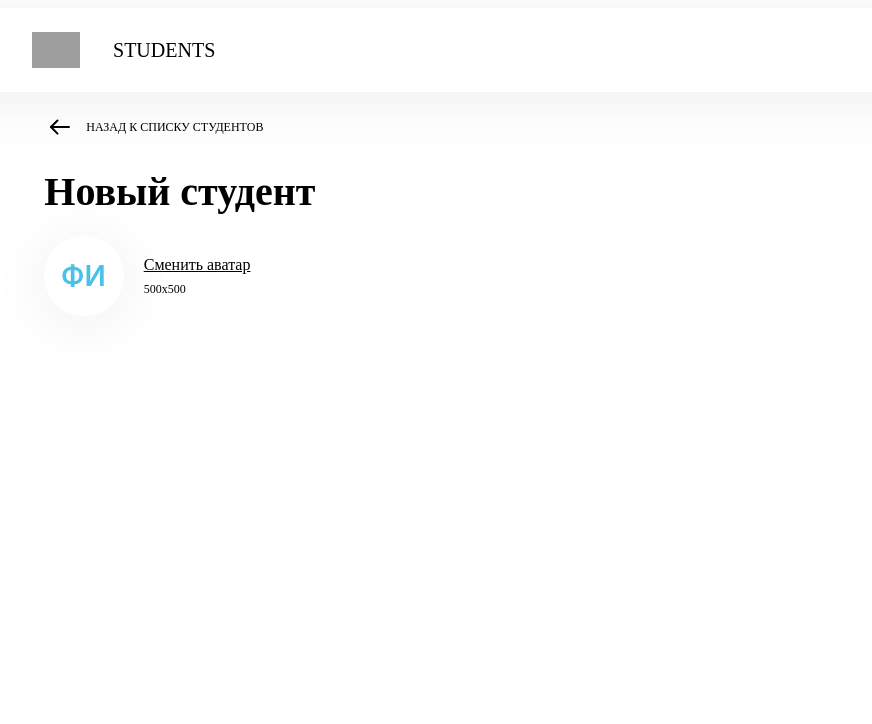
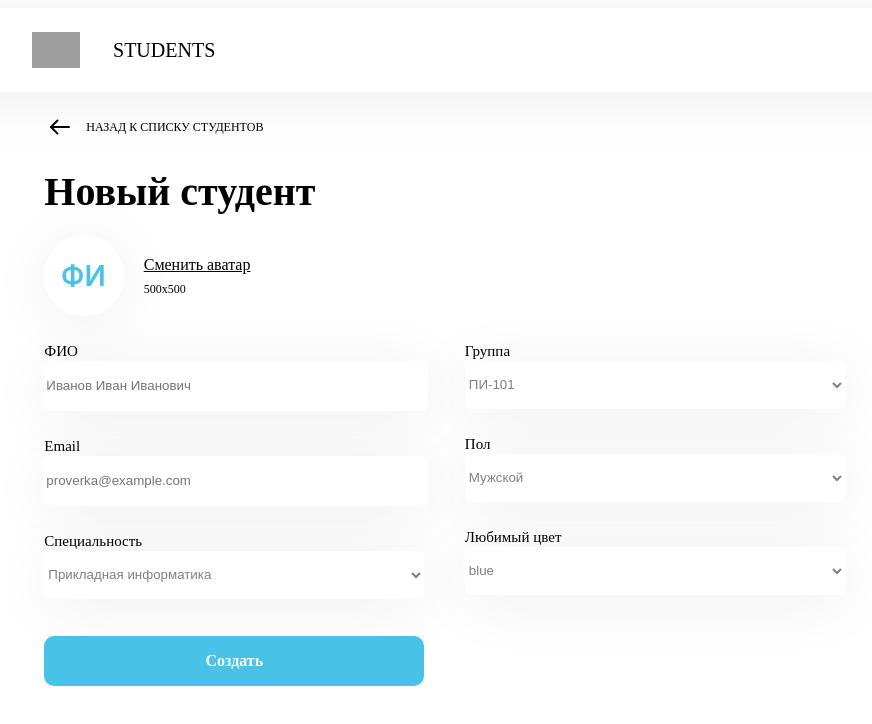
Before and after one commit to AppleePie/students-table-application, a React (Create React App) app: page / in a window 1280 px wide. Both pictures are taken after typing "Sample" into the empty fields and a click on the button "Добавить студента". Shown: the top 724 px of the page, without its empty margins (128-1000 px from the left). Built offline with nearby package versions, Linux system fonts and the light colour scheme; grey boxes are pictures that could not be loaded.

Commit message:
Update second screen with content container

```diff
--- a/src/Body/index.js
+++ b/src/Body/index.js
@@ -1,41 +1,21 @@
 import React, { useState } from 'react';
 import UnderHeaderContainer from '../SecondLineContainer';
-import SearchAndSort from '../ThirdLineContainer';
+import ThirdLine from '../ThirdLineContainer';
 import BackButton from './BackButton';
+import Content from '../Content';
 import './index.css';
 
-// class Body extends React.Component {
-//     state = {
-//         isDefaultScreen: true
-//     }
-
-//     render() {
-//        return (
-//             <div>
-//                 <BackButton handleClick={this.boomerang} isDefaultScreen={this.state.isDefaultScreen}/>
-//                 <div className="body">
-//                     <UnderHeaderContainer handleClick={this.boomerang} isDefaultScreen={this.state.isDefaultScreen}/>
-//                     <SearchAndSort isDefaultScreen={this.state.isDefaultScreen}/>
-//                 </div>
-//             </div>
-//         );
-//     }
-
-//     boomerang = (flag) => this.setState({isDefaultScreen: flag});
-// }
-
-function Body() {
-    const [isDefaultScreen, boomerang] = useState(true);
+export default function Body() {
+    const [isDefaultScreen, setScreen] = useState(true);
 
     return (
-        <div>
-            <BackButton handleClick={boomerang} isDefaultScreen={isDefaultScreen}/>
+        <>
+            <BackButton handleClick={setScreen} isDefaultScreen={isDefaultScreen}/>
             <div className="body">
-                <UnderHeaderContainer handleClick={boomerang} isDefaultScreen={isDefaultScreen}/>
-                <SearchAndSort isDefaultScreen={isDefaultScreen}/>
+                <UnderHeaderContainer handleClick={setScreen} isDefaultScreen={isDefaultScreen}/>
+                <ThirdLine isDefaultScreen={isDefaultScreen}/>
+                <Content isDefaultScreen={isDefaultScreen}/>
             </div>
-        </div>
+        </>
     );
 }
-
-export default Body;
--- /dev/null
+++ b/src/Content/InputField.js
@@ -0,0 +1,18 @@
+import React, { useState } from 'react';
+
+export default function InputField(props) {
+    const [value, setValue] = useState('');
+
+    return (
+        <div className="input-field">
+            <label className="field-name">{props.name}</label>
+            <input
+                className="field-value"
+                type={props.type}
+                placeholder={props.placeholder}
+                value={value}
+                onChange={(e) => setValue(e.target.value)}
+            />
+        </div>
+    );
+}
--- /dev/null
+++ b/src/Content/SelectorField.js
@@ -0,0 +1,20 @@
+import React, { useState } from 'react';
+
+export default function Selector(props) {
+    const [colour, setColour] = useState("#808080");
+    let items = props.items.slice();
+    return (
+        <div className="input-field">
+            <label className="field-name">{props.name}</label>
+            <select
+                className="field-value"
+                style={{color: colour}} onClick={() => setColour("#000000")}
+            >
+                <option value='' disabled selected hidden>{items[0]}</option>
+                {
+                   items.map((item, index) => <option key={index} className="sort-type">{item}</option>)
+                }
+            </select>
+        </div>
+    );
+}
--- /dev/null
+++ b/src/Content/index.css
@@ -0,0 +1,73 @@
+.content-container {
+    display: flex;
+    align-items: left;
+    flex-wrap: wrap;
+    flex-direction: column;
+    justify-content: left;
+    height: 20em;
+    max-width: 837px;
+}
+
+.input-field {
+    margin-top: 1%;
+    display: flex;
+    padding-top: 2%;
+    align-items: left;
+    flex-direction: column;
+    flex-wrap: wrap;
+
+}
+
+.field-name {
+    min-width: 38px;
+    height: 20px;
+
+    font-family: Geometria;
+    font-style: normal;
+    font-weight: 500;
+    font-size: 15px;
+    line-height: 20px;
+    color: #000000;
+}
+
+.field-value {
+    height: 48px;
+    width: 380px;
+    outline: none;
+    border: none;
+    background: #FFFFFF;
+
+    box-shadow: 0px 7px 64px rgba(0, 0, 0, 0.07);
+    border-radius: 6px;
+}
+
+.submit {
+    width: 380px;
+    position: relative;
+    background: #49C2E8;
+    border-radius: 10px;
+    border: none;
+    outline: none;
+    padding-top: 15px;
+    padding-bottom: 15px;
+}
+
+.submit-background {
+    left: 0px;
+    right: 0px;
+    top: 0%;
+    bottom: 0%;
+    background: #49C2E8;
+    border-radius: 10px;
+}
+
+.submit-text {
+    width: 380px;
+    font-family: Geometria;
+    font-style: normal;
+    font-weight: bold;
+    font-size: 16px;
+    line-height: 20px;
+    text-align: center;
+    color: #FFFFFF;
+}
--- /dev/null
+++ b/src/Content/index.js
@@ -0,0 +1,37 @@
+import React from 'react';
+import InputField from './InputField';
+import './index.css';
+import SortedSelector from './SelectorField';
+
+export default function Content(props) {
+    const specialities = [
+        'Прикладная информатика',
+        'Механика',
+        'Математика',
+        'Компьютерные науки',
+        'Фундаментальная информатика'
+    ];
+    const groups = ['ПИ-101', 'ПИ-102'];
+    const colors = ['blue', 'red', 'green', 'yellow', 'black', 'orange', 'rainbow']
+
+    return (
+        !props.isDefaultScreen
+            ?
+                <>
+                    <div className="content-container">
+                        <InputField name="ФИО" placeholder="Иванов Иван Иванович" type="text"/>
+                        <InputField name="Email" placeholder="proverka@example.com" type="email"/>
+                        <SortedSelector name="Специальность" items={specialities.slice()}/>
+                        <SortedSelector name="Группа" items={groups.slice()}/>
+                        <SortedSelector name="Пол" items={['Мужской', 'Женский']}/>
+                        <SortedSelector name="Любимый цвет" items={colors}/>
+                    </div>
+                    <button className="submit">
+                        <div className="submit-background">
+                            <label className="submit-text">Создать</label>
+                        </div>
+                    </button>
+                </>
+            : null
+    );
+}
--- a/src/SecondLineContainer/NewStudentButton.js
+++ b/src/SecondLineContainer/NewStudentButton.js
@@ -1,7 +1,6 @@
 import React from 'react';
 
 export default function NewStudentButton(props) {
-    console.log(props)
     return (
         <button className="button-add-student" onClick={() => props.handleClick(false)}>
             <div className="button-group-text-plus">
--- a/src/ThirdLineContainer/SortSelector.js
+++ b/src/ThirdLineContainer/SortSelector.js
@@ -19,9 +19,7 @@ export default function SortSelector() {
             </div>
             <select>
                 {
-                    sortTypes.map((type, index) => {
-                        return <option key={index} className="sort-type">{type}</option>;
-                    })
+                    sortTypes.map((type, index) => <option key={index} className="sort-type">{type}</option>)
                 }
             </select>
         </div>
```
